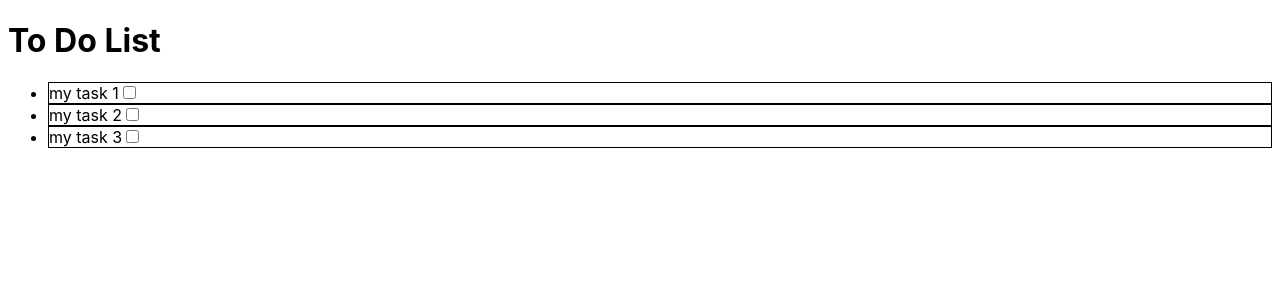
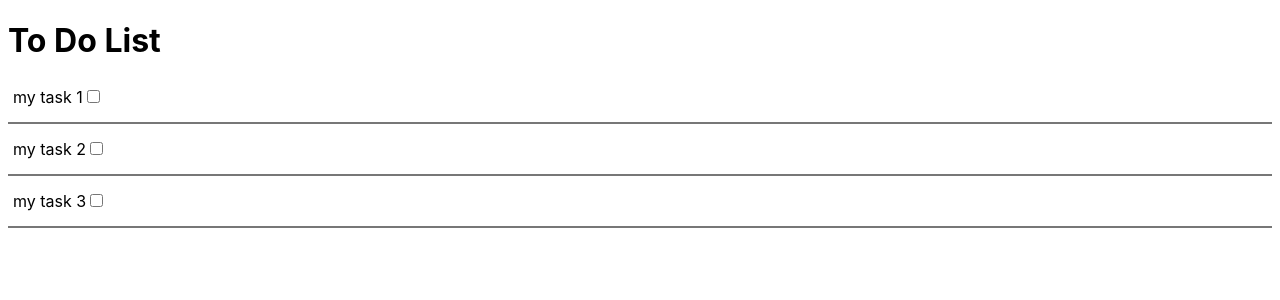
Before and after one commit to Globostofo/todo-list-reactjs, a React (Create React App) app: page / in a window 1280 px wide. Shown: the top 300 px of the page. Built offline with nearby package versions, Linux system fonts and the light colour scheme.

Commit message:
Changed CSS

```diff
--- a/src/App.css
+++ b/src/App.css
@@ -1,39 +1,13 @@
-.App {
-    text-align: center;
+.task-list {
+    list-style-type: none;
+    padding: 0;
 }
 
-.App-logo {
-    height: 40vmin;
-    pointer-events: none;
+.task-list li::after {
+    content: "";
+    display: block;
+    height: 2px;
+    margin-top: 10px;
+    margin-bottom: 10px;
+    background: #777;
 }
-
-@media (prefers-reduced-motion: no-preference) {
-    .App-logo {
-        animation: App-logo-spin infinite 20s linear;
-    }
-}
-
-.App-header {
-    background-color: #282c34;
-    min-height: 100vh;
-    display: flex;
-    flex-direction: column;
-    align-items: center;
-    justify-content: center;
-    font-size: calc(10px + 2vmin);
-    color: white;
-}
-
-.App-link {
-    color: #61dafb;
-}
-
-@keyframes App-logo-spin {
-    from {
-        transform: rotate(0deg);
-    }
-
-    to {
-        transform: rotate(360deg);
-    }
-}
--- a/src/App.js
+++ b/src/App.js
@@ -19,7 +19,7 @@ class App extends React.Component {
         return (
             <div>
                 <h1>To Do List</h1>
-                <ul>{this.state.tasks.map((task) => <li key={task.props.title}>{task}</li>)}</ul>
+                <ul className='task-list'>{this.state.tasks.map((task) => <li key={task.props.title}>{task}</li>)}</ul>
             </div>
         );
     }
--- a/src/Task.css
+++ b/src/Task.css
@@ -1,4 +1,3 @@
 .task {
-    border-style: solid;
-    border-width: 1px;
+    padding: 5px;
 }
```
